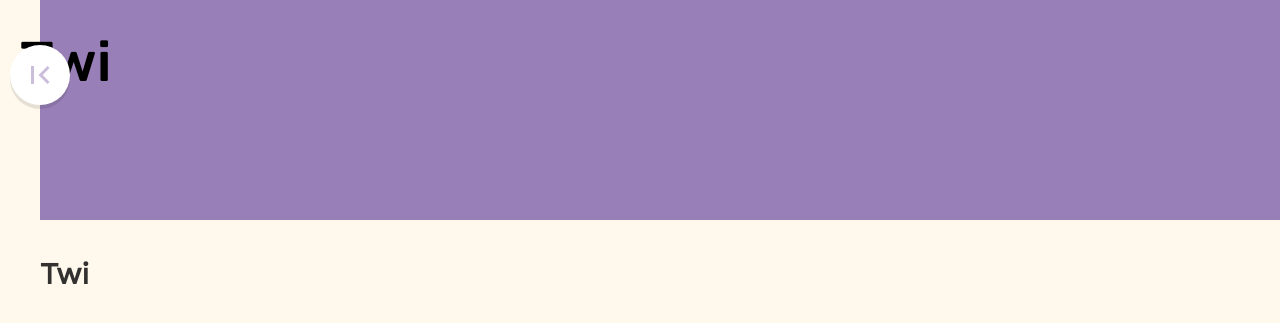
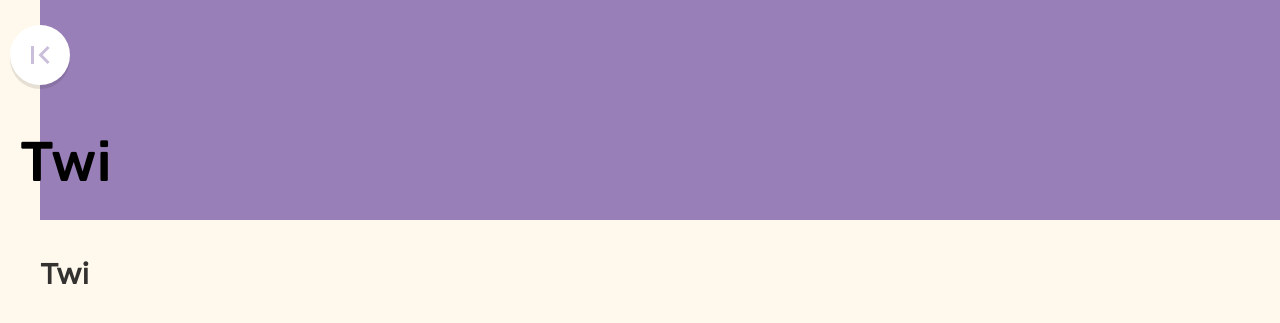
Before and after one commit to Diseo/diseo.github.io, a Jekyll site: the page built from _pages/twi.html, in a window 1280 px wide. Shown: the top 323 px of the page. Built offline with Jekyll 4.4.1, drawn with Linux system fonts in a browser that asks for light colours; nearby versions of some CDN libraries; some web fonts are replaced.

Commit message:
resolved some bugs

```diff
--- a/_layouts/page.html
+++ b/_layouts/page.html
@@ -5,11 +5,6 @@ layout: default
   <div class="u-container"><div class="c-page__cover" style="background:{{ page.color }}"></div></div>
   <header class="c-header c-page__header">
     <div class="u-container">
-      <a class="back" href="{{ site.baseurl }}/">
-        <svg style="width:36px;height:36px" viewBox="0 0 24 24">
-          <path fill="{{ page.color page}}" d="M18.41,16.59L13.82,12L18.41,7.41L17,6L11,12L17,18L18.41,16.59M6,6H8V18H6V6Z" />
-        </svg>
-      </a>
       <div class="project_title_group">
         {% if page.logo %}
         <img class="c-project__logo" src="{{ site.baseurl }}/assets/{{ page.permalink }}/{{ page.logo }}"/>
@@ -17,6 +12,11 @@ layout: default
         <h1 class="c-project__title">{{ page.title }}</h1>
         {% endif %}
       </div>
+      <a class="back" href="{{ site.baseurl }}/">
+        <svg style="width:36px;height:36px" viewBox="0 0 24 24">
+          <path fill="{{ page.color page}}" d="M18.41,16.59L13.82,12L18.41,7.41L17,6L11,12L17,18L18.41,16.59M6,6H8V18H6V6Z" />
+        </svg>
+      </a>
     </div>
   </header>
 
--- a/_sass/components/_header.scss
+++ b/_sass/components/_header.scss
@@ -53,7 +53,7 @@
 
 .project_title_group {
   .c-project__title {
-    margin-top: 2rem;
+    margin-top: 12rem;
     margin-left: -2rem;
     text-align: left;
     @include fs--title;
@@ -90,7 +90,7 @@
   align-items: center;
   width: 6rem;
   height: 6rem;
-  margin-top: 2.5rem;
+  top: 2.5rem;
   margin-left: -3rem;
   background: #fff;
   border-radius: 50%;
```
